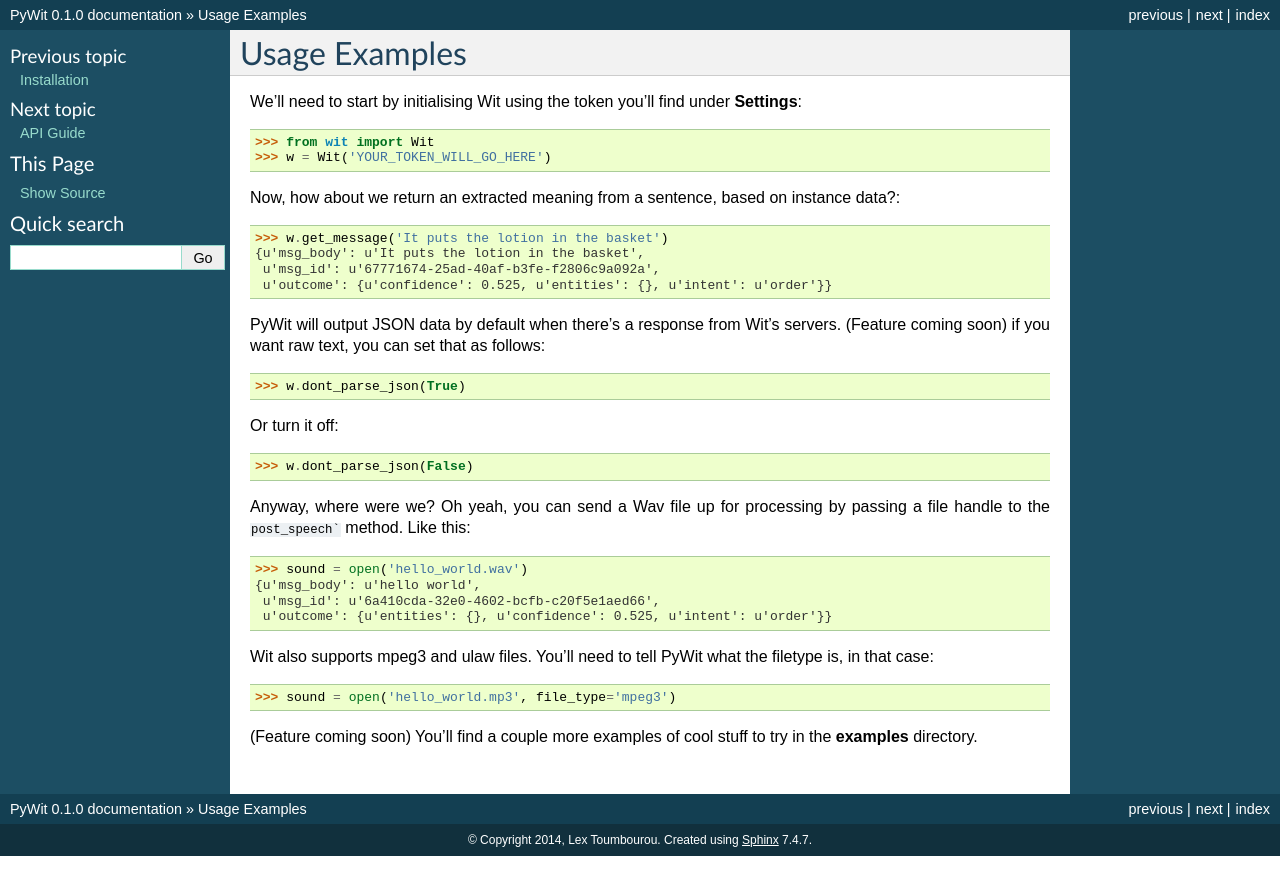
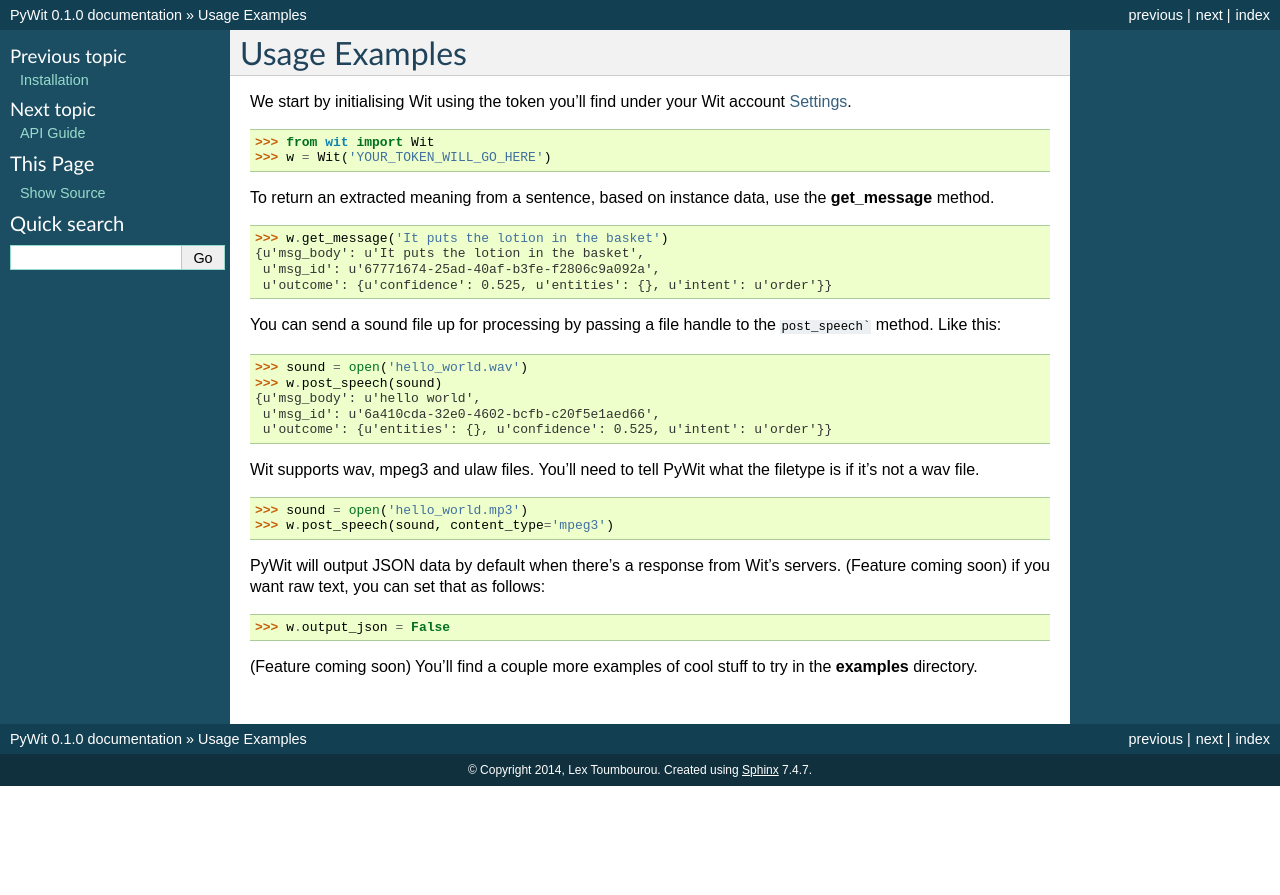
Before and after one commit to lextoumbourou/PyWit, a Sphinx documentation site: the page built from docs/usage_examples.rst, in a window 1280 px wide. Shown: the top 895 px of the page. Built offline with Sphinx 7.4.7, drawn with Linux system fonts in a browser that asks for light colours; pages that are not in the unit, such as notebooks, are missing from menus.

Commit message:
Docs updated

````diff
--- a/docs/installation.rst
+++ b/docs/installation.rst
@@ -21,7 +21,7 @@
     > cd PyWit
     > python setup.py install
 
-PyWit has only the `requests` module as a dependancy. You can install that via pip, if you have to:
+PyWit has only the `requests <http://requests.readthedocs.org/en/latest/>` module as a dependancy. You can install that via pip, if you have to:
 
 ::
 
--- a/docs/usage_examples.rst
+++ b/docs/usage_examples.rst
@@ -1,14 +1,14 @@
 Usage Examples
 ==============
 
-We'll need to start by initialising Wit using the token you'll find under **Settings**:
+We start by initialising Wit using the token you'll find under your Wit account `Settings <https://console.wit.ai/#/settings>`_.
 
 ::
 
     >>> from wit import Wit
     >>> w = Wit('YOUR_TOKEN_WILL_GO_HERE')
 
-Now, how about we return an extracted meaning from a sentence, based on instance data?:
+To return an extracted meaning from a sentence, based on instance data, use the **get_message** method.
 
 ::
 
@@ -17,31 +17,27 @@
      u'msg_id': u'67771674-25ad-40af-b3fe-f2806c9a092a',
      u'outcome': {u'confidence': 0.525, u'entities': {}, u'intent': u'order'}}
 
+You can send a sound file up for processing by passing a file handle to the ``post_speech``` method. Like this:
+
+::
+
+    >>> sound = open('hello_world.wav')
+    >>> w.post_speech(sound)
+    {u'msg_body': u'hello world',
+     u'msg_id': u'6a410cda-32e0-4602-bcfb-c20f5e1aed66',
+     u'outcome': {u'entities': {}, u'confidence': 0.525, u'intent': u'order'}}
+
+Wit supports wav, mpeg3 and ulaw files. You'll need to tell PyWit what the filetype is if it's not a wav file.
+
+::
+
+    >>> sound = open('hello_world.mp3')
+    >>> w.post_speech(sound, content_type='mpeg3')
+
 PyWit will output JSON data by default when there's a response from Wit's servers. (Feature coming soon) if you want raw text, you can set that as follows:
 
 ::
 
-    >>> w.dont_parse_json(True)
-
-Or turn it off:
-
-::
-
-    >>> w.dont_parse_json(False)
-
-Anyway, where were we? Oh yeah, you can send a Wav file up for processing by passing a file handle to the ``post_speech``` method. Like this:
-
-::
-
-    >>> sound = open('hello_world.wav')
-    {u'msg_body': u'hello world',
-     u'msg_id': u'6a410cda-32e0-4602-bcfb-c20f5e1aed66',
-     u'outcome': {u'entities': {}, u'confidence': 0.525, u'intent': u'order'}}
-
-Wit also supports mpeg3 and ulaw files. You'll need to tell PyWit what the filetype is, in that case:
-
-::
-
-    >>> sound = open('hello_world.mp3', file_type='mpeg3')
+    >>> w.output_json = False
 
 (Feature coming soon) You'll find a couple more examples of cool stuff to try in the **examples** directory.
````
Also changed, not shown: other parts of docs/installation.rst (+2 -2 lines), docs/index.rst (+3 -7 lines).
